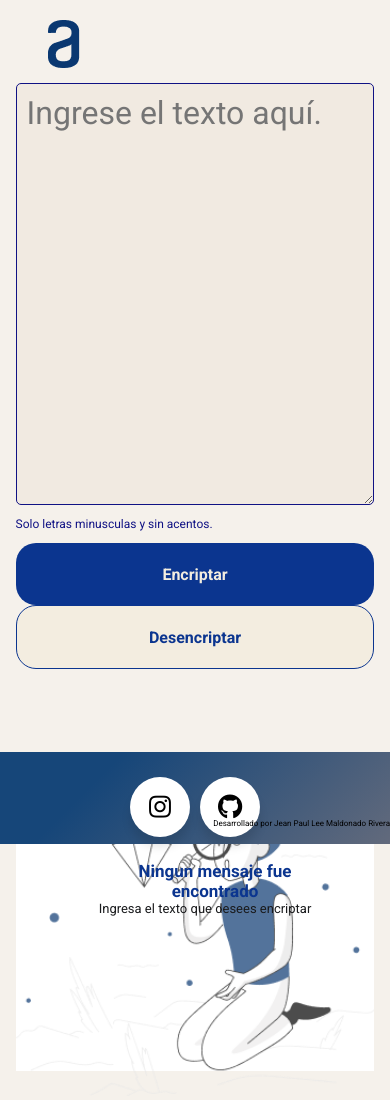
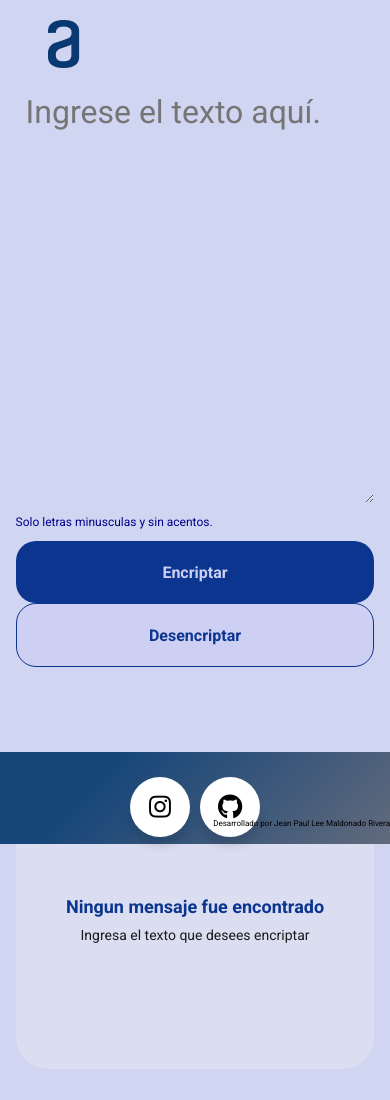
Before and after one commit to Lee-Z-qwerty/Encriptador, a plain HTML site: page index.html in a window 390 px wide. Drawn offline with Linux system fonts and the light colour scheme.

Commit message:
encriptador v2.2

```diff
--- a/index.html
+++ b/index.html
@@ -34,12 +34,12 @@
 
             <div class="output__section__imagen-container">
                     <img class="output__section__imagen" src="imagenes/Muñeco.png" alt="">
-                    <div class="output__section__mensaje-container">
-                        <p class="output__section__mensaje">Ningun mensaje fue encontrado</p>
-                        <p class="output__section__submensaje">Ingresa el texto que desees encriptar</p>
-                    </div>
+
             </div>
-
+            <div class="output__section__mensaje-container">
+                <p class="output__section__mensaje">Ningun mensaje fue encontrado</p>
+                <p class="output__section__submensaje">Ingresa el texto que desees encriptar</p>
+            </div>
                 <textarea id="output_text" class="output__section__area" name="" id=""></textarea>
 
                 <button id="copiar" class="buttons__copiar" type="button">Copiar</button>
--- a/style.css
+++ b/style.css
@@ -1,10 +1,10 @@
 @import url('https://fonts.googleapis.com/css2?family=Roboto:ital,wght@0,100;0,300;0,400;0,500;0,700;0,900;1,100;1,300;1,400;1,500;1,700;1,900&display=swap');
 
 :root {
-    --color-primario: #ece2d579;
-    --color-secundario: hsl(239, 78%, 29%);
+    --color-primario: #d0d5f1;
+    --color-secundario: darkblue;
     --color-terciario: #0b358f;
-    --color-cuarto: #f3ede0;
+    --color-cuarto: #cdcff3;
     --color-quinto: #ffffff;
 }
 
@@ -42,18 +42,19 @@ body {
     display: flex;
     flex-direction: column;
     gap: 12px;
-    width: 50%;
+    width: 70%;
     box-sizing: border-box;
 }
 
 .input__section__area {
-    border: 1px solid var(--color-secundario);
-    border-radius: 5px;
+
+    border: none;
     background-color: var(--color-primario);
-    color: var(--color-terciario);
+    color: var(--color-secundario);
     padding: 10px;
     font-size: 2rem;
     height: 400px;
+    box-shadow: black;
 }
 
 .input__section__alerta {
@@ -95,16 +96,16 @@ body {
 }
 
 .output__section {
-    width: 50%;
+    width: 30%;
     display: flex;
     flex-direction: column;
     align-items: center;
     justify-content: space-between;
     box-sizing: border-box;
-    background-color: #ffffff;
+    background-color: #dbdef0;
+    position: relative;
+    border-radius: 32px;
 
-
-    position: relative;
     min-height: 300px;
 
 }
@@ -112,7 +113,7 @@ body {
 .output__section__area {
     border: 1px solid var(--color-secundario);
     border-radius: 5px;
-    background-color: var(--color-quinto);
+
     color: var(--color-terciario);
     padding: 10px;
     font-size: 2rem;
@@ -158,28 +159,31 @@ body {
 
 
 .output__section__mensaje-container{
-    position: relative;
+    position: absolute;
+    top: 130px;
+    left: 0;
+    width: 100%;
+    height: 100%;
+    display: flex;
+    flex-direction: column;
+    justify-content: center;
+    align-items: center;
+    z-index: 2;
     text-align: center;
-    z-index: 2;
-    color: #0b358f;
-    padding-bottom: 20px;
 }
 
 .output__section__mensaje{
     font-size: 18px;
     font-weight: bold;
     color: #0b358f;
-    margin-bottom: 5px;
-    position: relative;
-    top: 190px; left: 40px;
+
 
 }
 
 .output__section__submensaje{
     font-size: 14px;
     color: #1a1b1d;
-    position: relative;
-    top: 200px; left: 40px;
+    margin-top: 10px;
 }
 
 
@@ -321,7 +325,7 @@ body {
 
 
 
-@media (max-width: 1200px) {
+@media (max-width: 768px) {
     .container {
         flex-direction: column;
     }
@@ -336,25 +340,24 @@ body {
 
    }
 
-    .output__section__mensaje{
-        font-size: 17px;
-        position: absolute;
-        top: 90px; left: 40px;
-    }
 
-    .output__section__submensaje{
-        font-size: 13px;
-        position: relative;
-        top: 130px; left: 10px;
-
-
-    }
 
 
 
     .output__section__mensaje-container{
-        font-size: 16px;
+        position: absolute;
+        top: 0;
+        left: 0;
+        width: 100%;
+        height: 100%;
+        display: flex;
+        flex-direction: column;
+        justify-content: center;
+        align-items: center;
+        z-index: 2;
     }
+
+
 
 
 
@@ -364,8 +367,11 @@ body {
         width: 95%;
     }
 
+
     .output__section__imagen-container{
-        margin-bottom: 20%;
+
+        display: none;
+
 
     }
 
```
